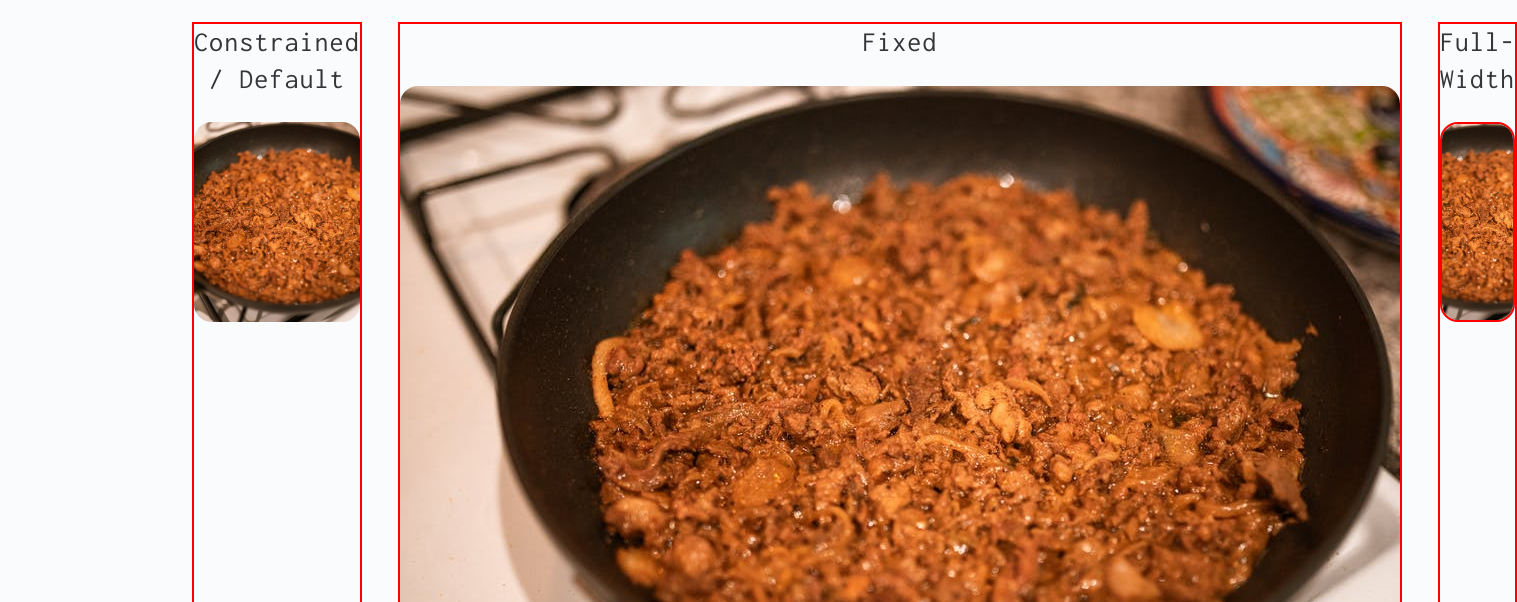
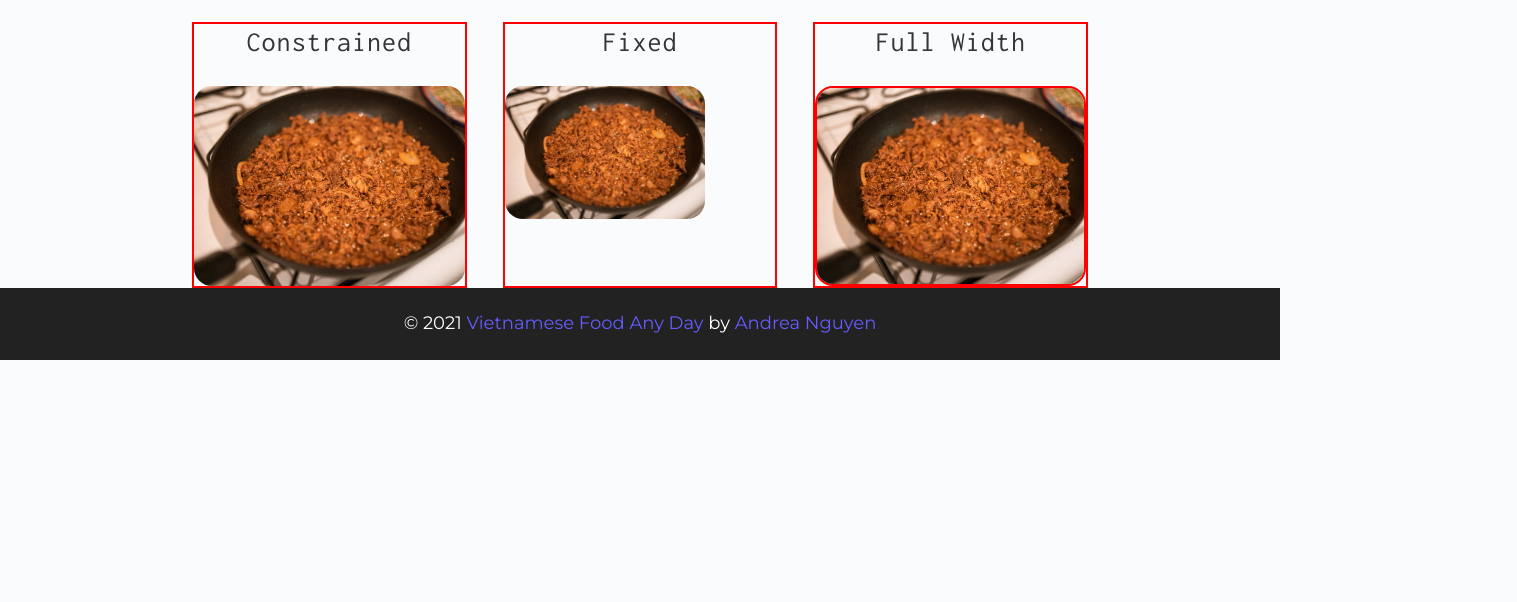
Before and after one commit to kevinhtran/vietnameseRecipes, a Gatsby site: page / in a window 1280 px wide. Shown: the part 182-784 px from the top of the page, 1517 px wide, since content can reach past the window. Built offline with nearby package versions, Linux system fonts and the light colour scheme; Gatsby itself is replaced by a stand-in of ours.

Commit message:
fixed typos

```diff
--- a/src/examples/Images.js
+++ b/src/examples/Images.js
@@ -2,14 +2,13 @@ import React from 'react';
 import styled from 'styled-components';
 
 import { StaticImage } from 'gatsby-plugin-image';
-
 const Images = () => {
   return (
     <Wrapper>
       <article>
-        <h4>constrained / default</h4>
+        <h4>constrained </h4>
         <StaticImage
-          src="../assets/images/recipes/recipe-1.jpeg"
+          src="../assets/images/recipe-1.jpeg"
           alt="food"
           placeholder="tracedSVG"
           layout="constrained"
@@ -20,19 +19,19 @@ const Images = () => {
       <article>
         <h4>fixed</h4>
         <StaticImage
-          src="../assets/images/recipes/recipe-1.jpeg"
+          src="../assets/images/recipe-1.jpeg"
           alt="food"
           placeholder="blurred"
           layout="fixed"
-          widht={200}
+          width={200}
           className="example-img"
           as="div"
         />
       </article>
       <article>
-        <h4>full-width</h4>
+        <h4>full width</h4>
         <StaticImage
-          src="../assets/images/recipes/recipe-1.jpeg"
+          src="../assets/images/recipe-1.jpeg"
           alt="food"
           placeholder="dominantColor"
           layout="fullWidth"
@@ -48,6 +47,7 @@ const Wrapper = styled.section`
   width: 70vw;
   margin: 0 auto;
   display: grid;
+
   text-align: center;
   gap: 2rem;
   article {
```
